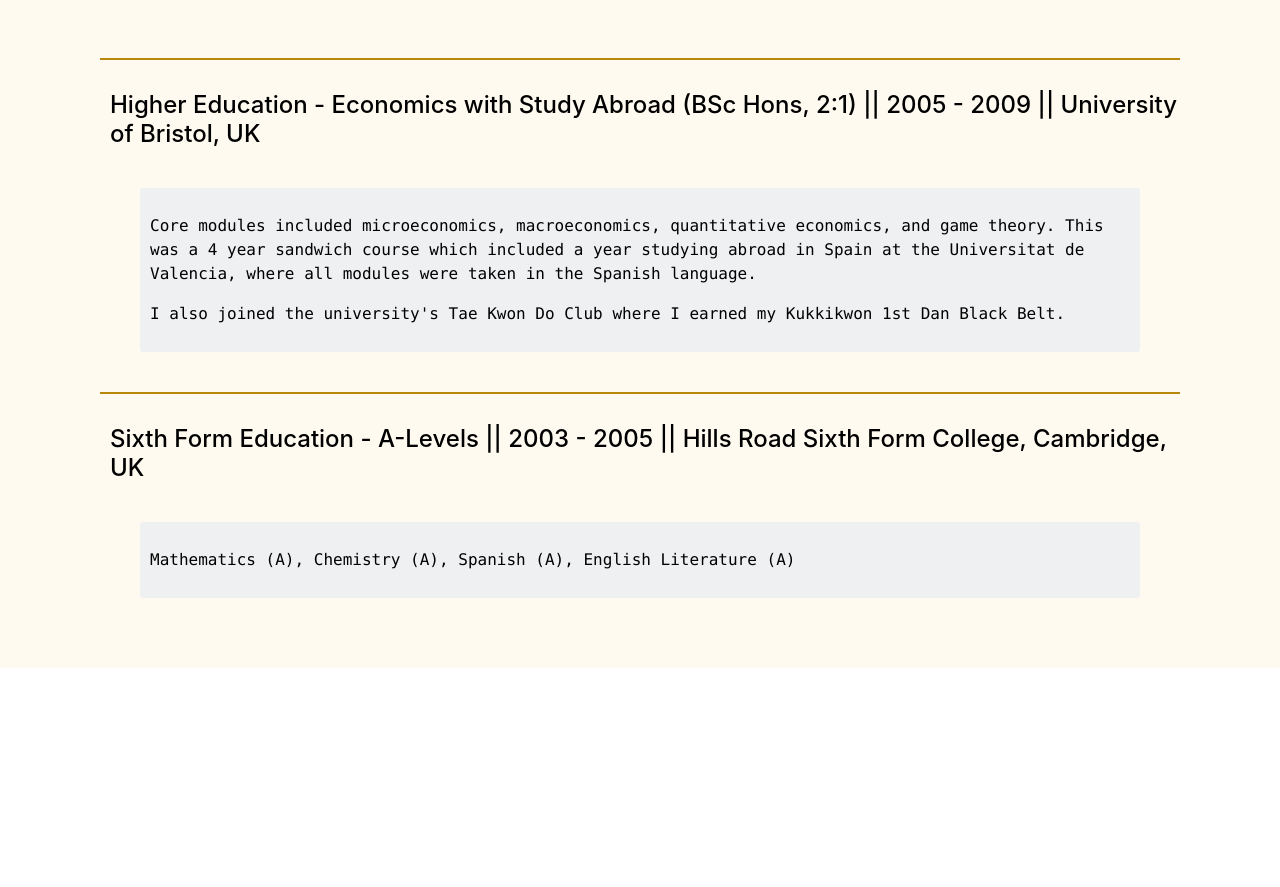
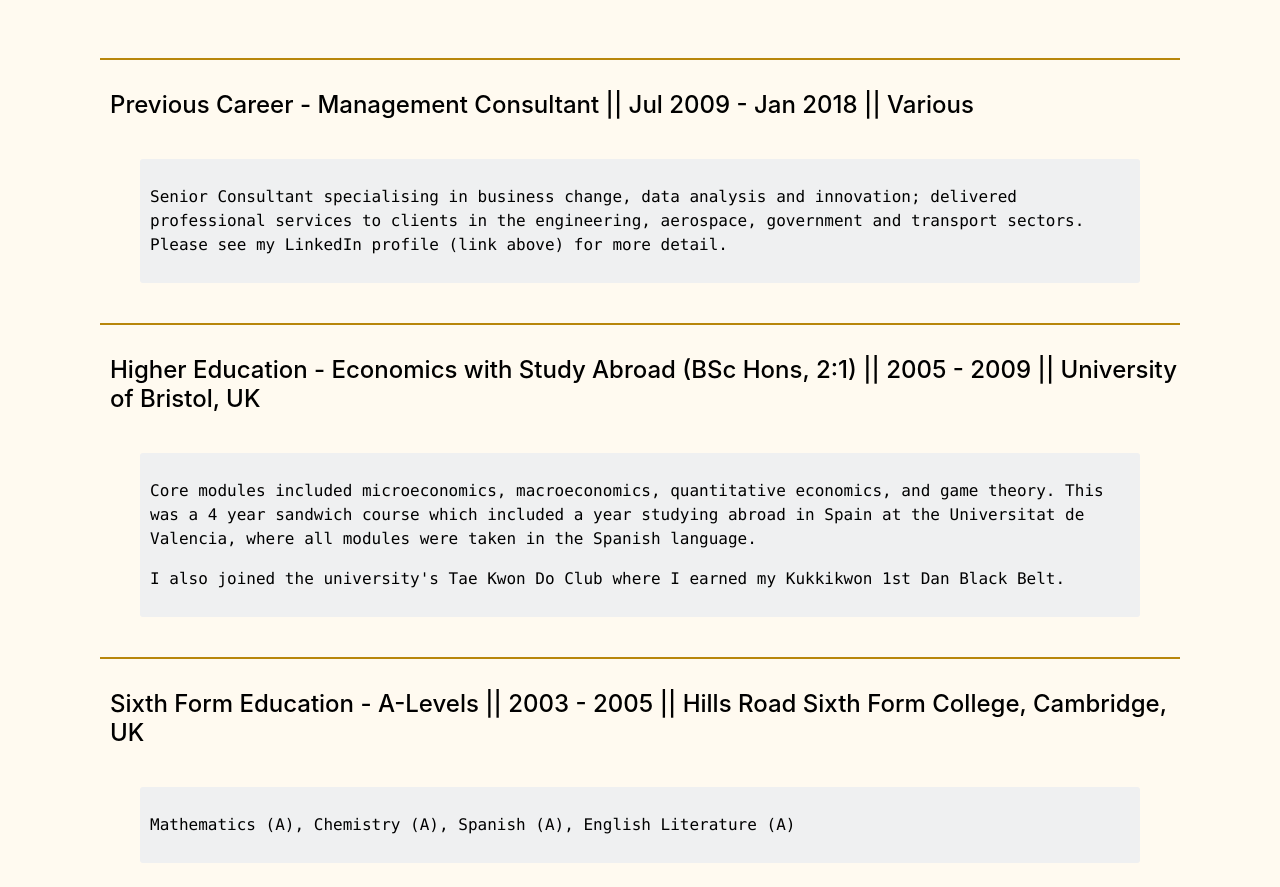
Before and after one commit to julesnuggy/cv, a React (Create React App) app: page / in a window 1280 px wide. Shown: the part 1950-2837 px from the top of the page. Before the commit the page ends 2618 px from the top, so only its background shows below. Built offline with nearby package versions, Linux system fonts and the light colour scheme.

Commit message:
Add previous career section

```diff
--- a/src/App.css
+++ b/src/App.css
@@ -53,3 +53,7 @@
 .indented-text {
     padding-left: 30px;
 }
+
+.about-me > .indented-text + .indented-text {
+    margin-top: 1rem;
+}
--- a/src/data/experienceData.json
+++ b/src/data/experienceData.json
@@ -99,6 +99,14 @@
     ]
   },
   {
+    "employer": "Previous Career - Management Consultant",
+    "from": "Jul 2009",
+    "to": "Jan 2018",
+    "location": "Various",
+    "summary": "Senior Consultant specialising in business change, data analysis and innovation; delivered professional services to clients in the engineering, aerospace, government and transport sectors. Please see my LinkedIn profile (link above) for more detail.",
+    "projects": []
+  },
+  {
     "employer": "Higher Education - Economics with Study Abroad (BSc Hons, 2:1)",
     "from": "2005",
     "to": "2009",
```
